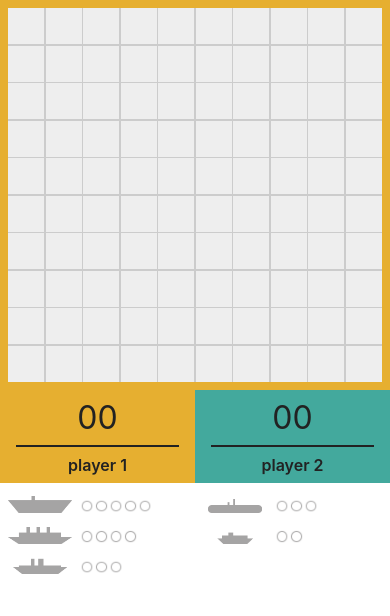
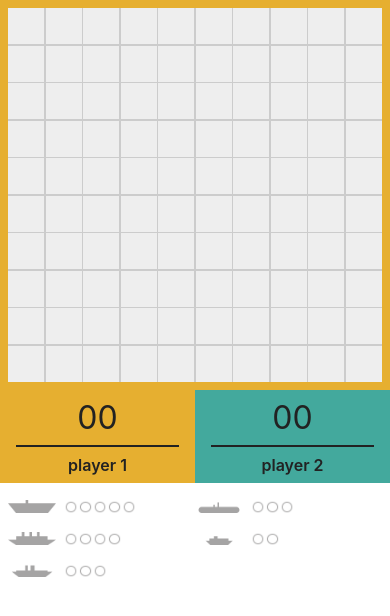
Before and after one commit to ydhkrn/battleship, a React (Vite) app: page / in a window 390 px wide. Shown: the top 616 px of the page. Built offline with nearby package versions, Linux system fonts and the light colour scheme.

Commit message:
Configurable responsive layout

```diff
--- a/src/app/styles/mixins.less
+++ b/src/app/styles/mixins.less
@@ -18,26 +18,24 @@
   height: @cell-size;
 }
 
-.margin-h (@value) {
+.minmax-prop(@prop, @value) {
+  min-@{prop}: @value;
+  max-@{prop}: @value;
+}
+
+.margin-x (@value) {
   margin-left: @value;
   margin-right: @value;
 }
-.margin-v (@value) {
+.margin-y (@value) {
   margin-top: @value;
   margin-bottom: @value;
 }
-.padding-h (@value) {
+.padding-x (@value) {
   padding-left: @value;
   padding-right: @value;
 }
-.padding-v (@value) {
+.padding-y (@value) {
   padding-top: @value;
   padding-bottom: @value;
 }
-
-// .tablet(@prop, @var) {
-//   @tablet: ~"-tablet";
-//   @media @tablet {
-//     @{prop}: @var@tablet;
-//   }
-// }
--- a/src/app/styles/theme.less
+++ b/src/app/styles/theme.less
@@ -18,8 +18,6 @@
 
 @app-margin-mobile: 0.5rem;
 @app-margin: 1rem;
-
-@ship-img-size: 10rem;
 
 @gap-mobile: 0.5rem;
 @gap-tablet: 1rem;
--- a/src/components/game/styles.module.less
+++ b/src/components/game/styles.module.less
@@ -3,7 +3,6 @@
 .game {
   display: flex;
   flex-direction: column;
-  min-height: 100vh;
   justify-content: flex-start;
   align-items: start;
 
--- a/src/components/scoreBoard/styles.module.less
+++ b/src/components/scoreBoard/styles.module.less
@@ -35,8 +35,8 @@
   display: flex;
   flex-direction: column;
   align-items: center;
-  .padding-v(@game-section-padding-mobile);
-  .padding-h(calc(2 * @game-section-padding-mobile));
+  .padding-y(@game-section-padding-mobile);
+  .padding-x(calc(2 * @game-section-padding-mobile));
   gap: @gap-mobile;
 
   @media @tablet {
--- a/src/components/shipsStatus/styles.module.less
+++ b/src/components/shipsStatus/styles.module.less
@@ -1,39 +1,64 @@
 @import "../../app/styles/theme";
 @import "../../app/styles/mixins";
+
+@ship-status-h: 2rem;
+@ship-status-max-vertical-n: 3;
+@ship-img-w-mobile: 3rem;
+@ship-img-w-tablet: calc(2 * @ship-img-w-mobile);
+@ship-img-w-desktop: calc(5 * @ship-img-w-mobile);
+@ships-status-section-max-h: calc(@ship-status-max-vertical-n * @ship-status-h);
 
 .shipsStatus {
   display: flex;
   flex-direction: column;
   align-content: flex-start;
   flex-wrap: wrap;
+  .margin-x(@app-margin-mobile);
+  .minmax-prop(height, @ships-status-section-max-h);
+
+  > * {
+    flex: 1 1 @ship-status-h;
+  }
 
   @media @tablet {
-    width: 50%;
-    height: calc(3 * 50px);
+    margin: 0;
+    gap: @gap-tablet;
+    .minmax-prop(height, calc(@ships-status-section-max-h + (@ship-status-max-vertical-n - 1) * @gap-tablet));
   }
-  @media @mobile {
-    width: 50%;
-    height: calc(3 * 40px);
-    .margin-h(@app-margin-mobile);
+  @media @desktop {
+    margin: 0;
+    width: auto;
+    max-height: initial;
+    gap: @gap-desktop;
+
+    > * {
+      flex: 0 1 auto;
+    }
   }
 }
 
 .shipStatus {
   display: flex;
   flex-direction: row;
-  align-items: baseline;
-  width: 100%;
+  align-items: center;
+  width: 50%;
+  .minmax-prop(height, @ship-status-h);
+
+  @media @desktop {
+    max-height: initial;
+    width: initial;
+  }
 }
 
 .shipImg {
   .imgContain();
-  width: @ship-img-size;
+  width: @ship-img-w-mobile;
 
   @media @tablet {
-    width: 6rem;
+    width: @ship-img-w-tablet;
   }
-  @media @mobile {
-    width: 4rem;
+  @media @desktop {
+    width: @ship-img-w-desktop;
   }
 }
 
--- a/src/styles.module.less
+++ b/src/styles.module.less
@@ -5,6 +5,7 @@
   text-align: center;
   overflow-x: hidden;
   margin-top: @app-margin-top;
+  min-height: 100vh;
 
   @media @mobile {
     margin: 0;
```
